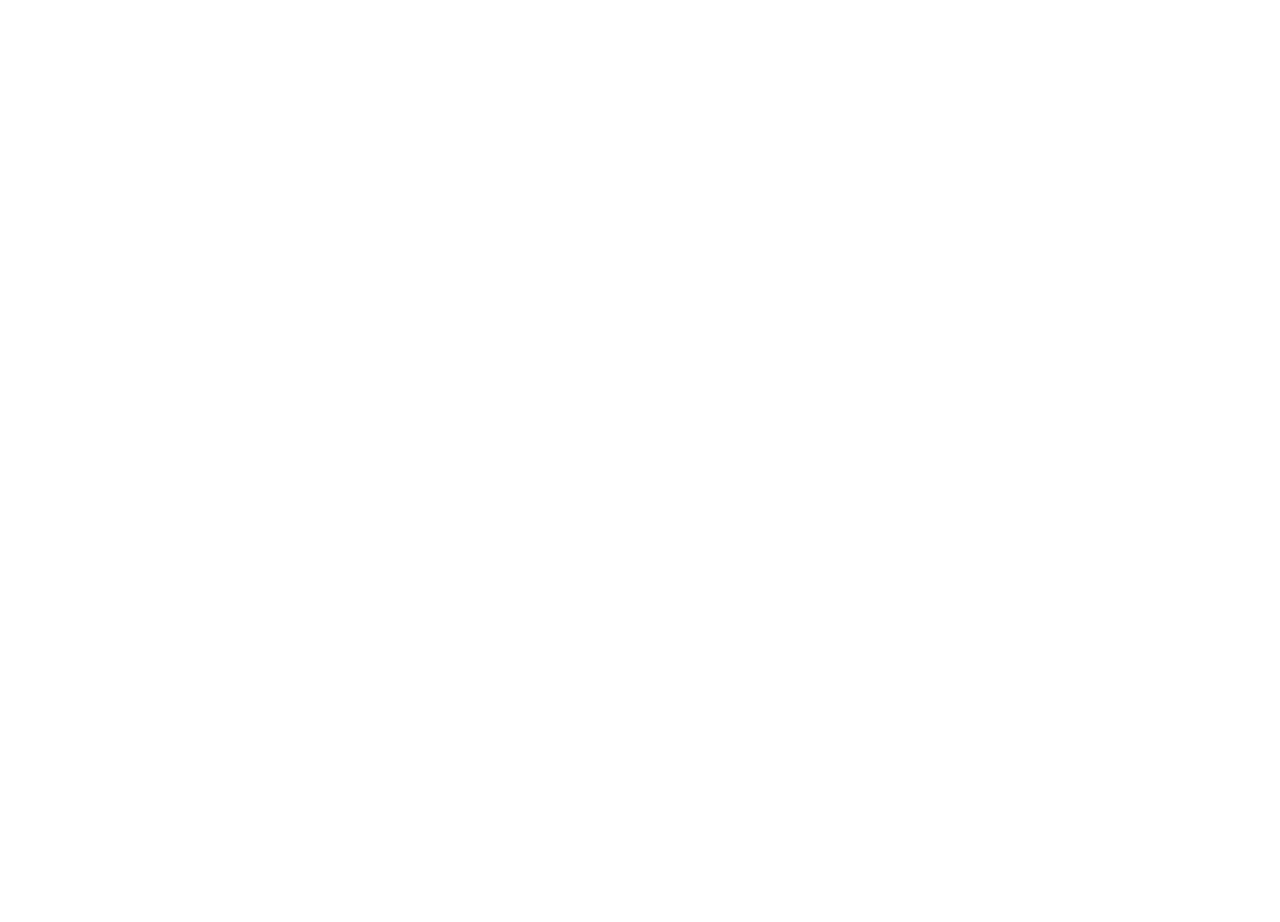
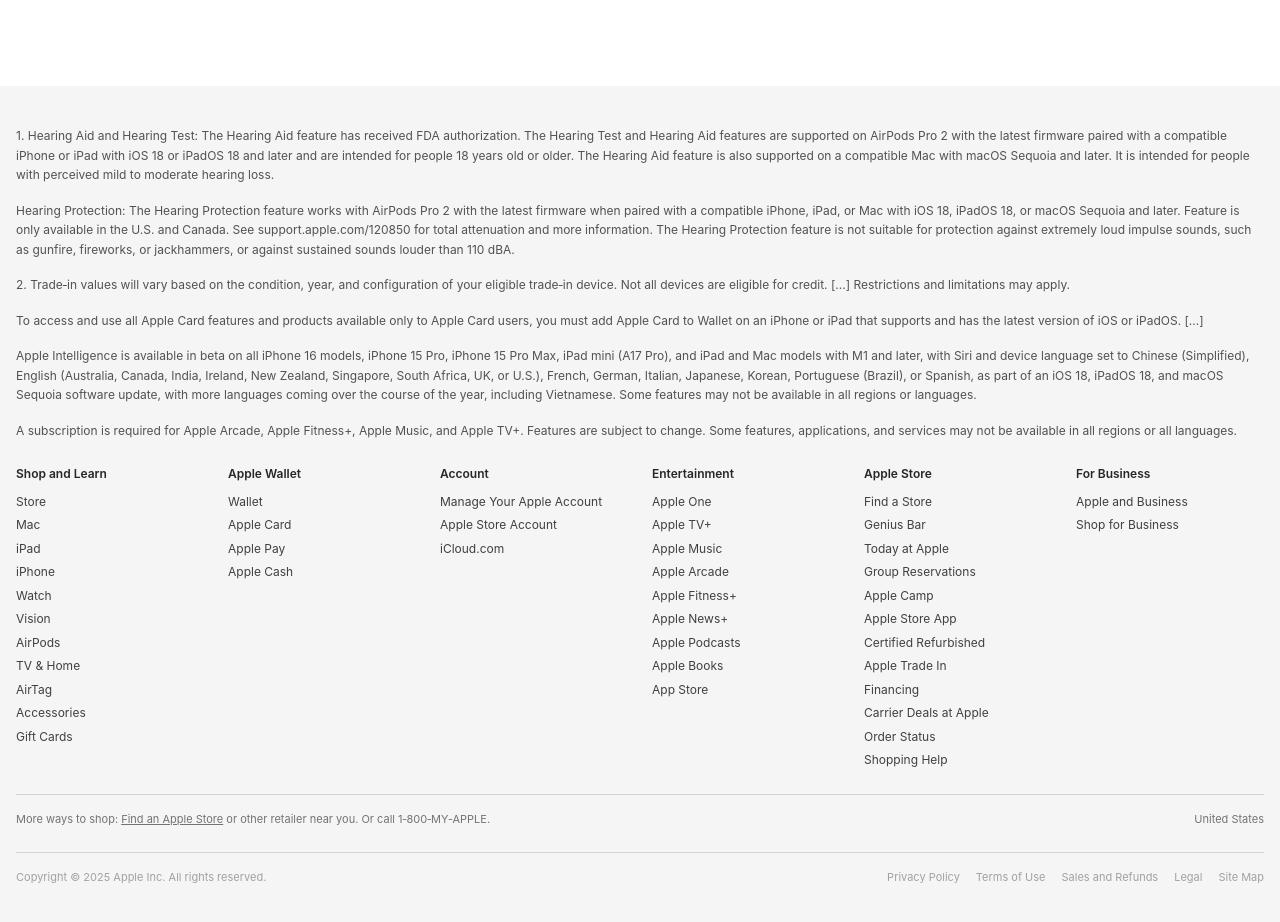
Before and after one commit to Zachary-Wood/Apple-front-end-clone, a Next.js app in the folder my-app/: page / in a window 1280 px wide. Shown: the part 4740-5662 px from the top of the page. Before the commit the page ends 4754 px from the top, so only its background shows below. Built offline with nearby package versions, Linux system fonts and the light colour scheme.

Commit message:
added footer

```diff
--- /dev/null
+++ b/my-app/app/components/Footer.tsx
@@ -0,0 +1,71 @@
+import React from "react";
+
+export const Footer = () => {
+  return (
+    <footer className="bg-neutral-100 text-neutral-600 text-xs leading-relaxed mt-20">
+      <div className="max-w-7xl mx-auto px-4 py-10 space-y-6">
+
+        {/* Legal Text */}
+        <div className="space-y-4">
+          <p>
+            1. Hearing Aid and Hearing Test: The Hearing Aid feature has received FDA authorization. The Hearing Test and Hearing Aid features are supported on AirPods Pro 2 with the latest firmware paired with a compatible iPhone or iPad with iOS 18 or iPadOS 18 and later and are intended for people 18 years old or older. The Hearing Aid feature is also supported on a compatible Mac with macOS Sequoia and later. It is intended for people with perceived mild to moderate hearing loss.
+          </p>
+          <p>
+            Hearing Protection: The Hearing Protection feature works with AirPods Pro 2 with the latest firmware when paired with a compatible iPhone, iPad, or Mac with iOS 18, iPadOS 18, or macOS Sequoia and later. Feature is only available in the U.S. and Canada. See support.apple.com/120850 for total attenuation and more information. The Hearing Protection feature is not suitable for protection against extremely loud impulse sounds, such as gunfire, fireworks, or jackhammers, or against sustained sounds louder than 110 dBA.
+          </p>
+          <p>
+            2. Trade‑in values will vary based on the condition, year, and configuration of your eligible trade‑in device. Not all devices are eligible for credit. [...] Restrictions and limitations may apply.
+          </p>
+          <p>
+            To access and use all Apple Card features and products available only to Apple Card users, you must add Apple Card to Wallet on an iPhone or iPad that supports and has the latest version of iOS or iPadOS. [...]
+          </p>
+          <p>
+            Apple Intelligence is available in beta on all iPhone 16 models, iPhone 15 Pro, iPhone 15 Pro Max, iPad mini (A17 Pro), and iPad and Mac models with M1 and later, with Siri and device language set to Chinese (Simplified), English (Australia, Canada, India, Ireland, New Zealand, Singapore, South Africa, UK, or U.S.), French, German, Italian, Japanese, Korean, Portuguese (Brazil), or Spanish, as part of an iOS 18, iPadOS 18, and macOS Sequoia software update, with more languages coming over the course of the year, including Vietnamese. Some features may not be available in all regions or languages.
+          </p>
+          <p>
+            A subscription is required for Apple Arcade, Apple Fitness+, Apple Music, and Apple TV+.
+            Features are subject to change. Some features, applications, and services may not be available in all regions or all languages.
+          </p>
+        </div>
+
+        {/* Footer Links */}
+        <div className="grid grid-cols-2 sm:grid-cols-3 md:grid-cols-4 lg:grid-cols-6 gap-6 text-neutral-700">
+          {[
+            { title: "Shop and Learn", items: ["Store", "Mac", "iPad", "iPhone", "Watch", "Vision", "AirPods", "TV & Home", "AirTag", "Accessories", "Gift Cards"] },
+            { title: "Apple Wallet", items: ["Wallet", "Apple Card", "Apple Pay", "Apple Cash"] },
+            { title: "Account", items: ["Manage Your Apple Account", "Apple Store Account", "iCloud.com"] },
+            { title: "Entertainment", items: ["Apple One", "Apple TV+", "Apple Music", "Apple Arcade", "Apple Fitness+", "Apple News+", "Apple Podcasts", "Apple Books", "App Store"] },
+            { title: "Apple Store", items: ["Find a Store", "Genius Bar", "Today at Apple", "Group Reservations", "Apple Camp", "Apple Store App", "Certified Refurbished", "Apple Trade In", "Financing", "Carrier Deals at Apple", "Order Status", "Shopping Help"] },
+            { title: "For Business", items: ["Apple and Business", "Shop for Business"] },
+          ].map((section, idx) => (
+            <div key={idx}>
+              <h4 className="font-semibold text-neutral-800 mb-2">{section.title}</h4>
+              <ul className="space-y-1">
+                {section.items.map((item, index) => (
+                  <li key={index} className="hover:underline cursor-pointer">{item}</li>
+                ))}
+              </ul>
+            </div>
+          ))}
+        </div>
+
+        <div className="text-neutral-500 border-t border-neutral-300 pt-4 flex flex-col sm:flex-row justify-between items-center text-[11px]">
+          <p>More ways to shop: <span className="underline cursor-pointer">Find an Apple Store</span> or other retailer near you. Or call 1‑800‑MY‑APPLE.</p>
+          <p>United States</p>
+        </div>
+
+        <div className="text-neutral-400 text-[11px] flex flex-col sm:flex-row justify-between items-center border-t border-neutral-300 pt-4">
+          <p>Copyright © 2025 Apple Inc. All rights reserved.</p>
+          <div className="flex space-x-4">
+            <span className="hover:underline cursor-pointer">Privacy Policy</span>
+            <span className="hover:underline cursor-pointer">Terms of Use</span>
+            <span className="hover:underline cursor-pointer">Sales and Refunds</span>
+            <span className="hover:underline cursor-pointer">Legal</span>
+            <span className="hover:underline cursor-pointer">Site Map</span>
+          </div>
+        </div>
+
+      </div>
+    </footer>
+  );
+};
--- a/my-app/app/page.tsx
+++ b/my-app/app/page.tsx
@@ -8,6 +8,7 @@
 import BottomBento from "./components/BottomBento";
 import Carousel from "./components/Carousel";
 import SlidingCarousel from "./components/SlidingCarousel";
+import { Footer } from "./components/Footer";
 
 export default function Home() {
   return (
@@ -21,6 +22,7 @@
         <BottomBento />
         <Carousel />
         <SlidingCarousel />
+        <Footer/>
 
    </div>
   );
```
